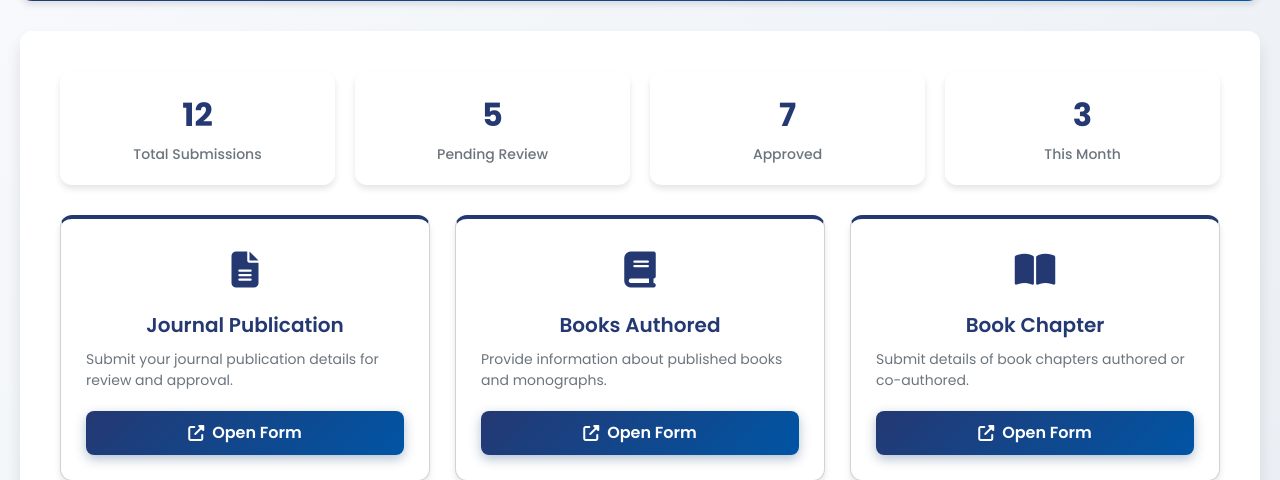
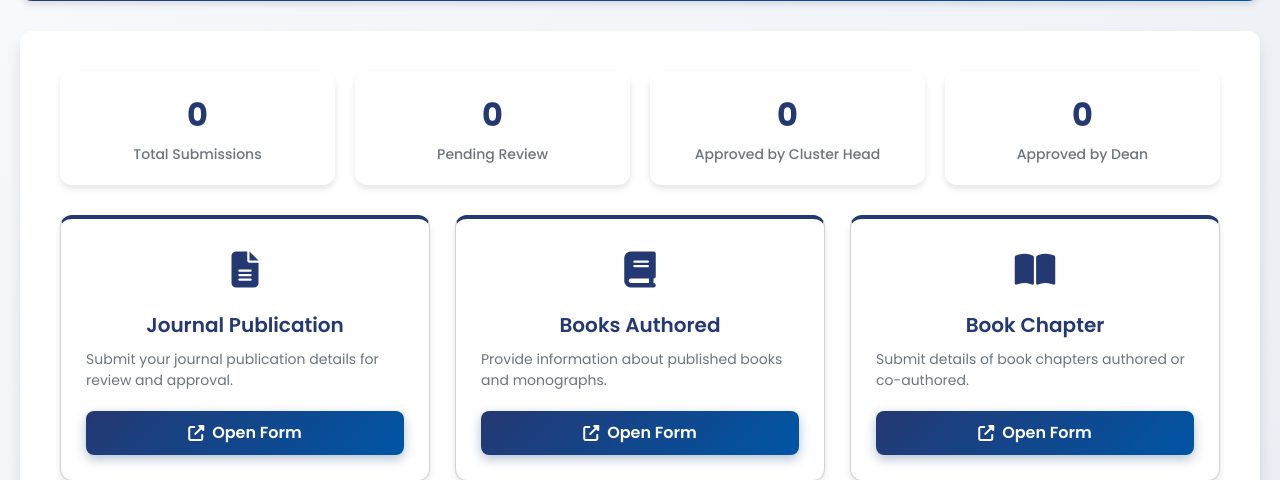
Before and after one commit to Rudrakshsachdev/IILM_FacultyConnect, a Django app: page /research-form/ in a window 1280 px wide. Shown: the part 164-644 px from the top of the page. Run offline with Django 5.2, Linux system fonts and the light colour scheme.

Commit message:
Add dynamic statistics to research forms page

```diff
--- a/Faculty_Portal/accounts/templates/research_forms.html
+++ b/Faculty_Portal/accounts/templates/research_forms.html
@@ -29,20 +29,20 @@
         <!-- Stats Section -->
         <div class="stats-container">
             <div class="stat-card">
-                <div class="stat-number">12</div>
+                <div class="stat-number">{{ total_count }}</div>
                 <div class="stat-label">Total Submissions</div>
             </div>
             <div class="stat-card">
-                <div class="stat-number">5</div>
+                <div class="stat-number">{{ pending_count }}</div>
                 <div class="stat-label">Pending Review</div>
             </div>
             <div class="stat-card">
-                <div class="stat-number">7</div>
-                <div class="stat-label">Approved</div>
+                <div class="stat-number">{{ approved_by_cluster_head }}</div>
+                <div class="stat-label">Approved by Cluster Head</div>
             </div>
             <div class="stat-card">
-                <div class="stat-number">3</div>
-                <div class="stat-label">This Month</div>
+                <div class="stat-number">{{ approved_by_dean }}</div>
+                <div class="stat-label">Approved by Dean</div>
             </div>
         </div>
 
--- a/Faculty_Portal/accounts/views.py
+++ b/Faculty_Portal/accounts/views.py
@@ -963,7 +963,17 @@ def dean_review_journal(request, pk):
     return render(request, 'dean_review_journal.html', {'submission': submission, 'total_count': total_count, 'approved_count': approved_count, 'rejected_count': rejected_count})
 
 def research_form(request):
-    return render(request, 'research_forms.html')
+    total_count = JournalPublication.objects.count() + ConferencePublication.objects.count() + ResearchProject.objects.count() + Patents.objects.count() + Copyright.objects.count() + PhdGuidance.objects.count() + BookChapter.objects.count() + BooksAuthored.objects.count() + ConsultancyProjects.objects.count() + EditorialRoles.objects.count() + ReviewerRoles.objects.count() + AwardsAchievements.objects.count() + IndustryCollaboration.objects.count()
+
+
+    pending_count = JournalPublication.objects.filter(dean_status='pending').count() + ConferencePublication.objects.filter(dean_status='pending').count() + ResearchProject.objects.filter(overall_status='pending').count() + Patents.objects.filter(dean_status='pending').count() + Copyright.objects.filter(dean_status='pending').count() + PhdGuidance.objects.filter(dean_status='pending').count() + BookChapter.objects.filter(dean_status='pending').count() + BooksAuthored.objects.filter(dean_status='pending').count() + ConsultancyProjects.objects.filter(dean_status='pending').count() + EditorialRoles.objects.filter(dean_status='pending').count() + ReviewerRoles.objects.filter(dean_status='pending').count() + AwardsAchievements.objects.filter(dean_status='pending').count() + IndustryCollaboration.objects.filter(dean_status='pending').count()
+
+    approved_by_cluster_head = JournalPublication.objects.filter(cluster_head_status='approved').count() + ConferencePublication.objects.filter(cluster_head_status='approved').count() + ResearchProject.objects.filter(cluster_head_status='approved').count() + Patents.objects.filter(cluster_head_status='approved').count() + Copyright.objects.filter(cluster_head_status='approved').count() + PhdGuidance.objects.filter(cluster_head_status='approved').count() + BookChapter.objects.filter(cluster_head_status='approved').count() + BooksAuthored.objects.filter(cluster_head_status='approved').count() + ConsultancyProjects.objects.filter(cluster_head_status='approved').count() + EditorialRoles.objects.filter(cluster_head_status='approved').count() + ReviewerRoles.objects.filter(cluster_head_status='approved').count() + AwardsAchievements.objects.filter(cluster_head_status='approved').count() + IndustryCollaboration.objects.filter(cluster_head_status='approved').count()
+
+
+    approved_by_dean = JournalPublication.objects.filter(dean_status='approved').count() + ConferencePublication.objects.filter(dean_status='approved').count() + ResearchProject.objects.filter(overall_status='approved').count() + Patents.objects.filter(dean_status='approved').count() + Copyright.objects.filter(dean_status='approved').count() + PhdGuidance.objects.filter(dean_status='approved').count() + BookChapter.objects.filter(dean_status='approved').count() + BooksAuthored.objects.filter(dean_status='approved').count() + ConsultancyProjects.objects.filter(dean_status='approved').count() + EditorialRoles.objects.filter(dean_status='approved').count() + ReviewerRoles.objects.filter(dean_status='approved').count() + AwardsAchievements.objects.filter(dean_status='approved').count() + IndustryCollaboration.objects.filter(dean_status='approved').count()
+
+    return render(request, 'research_forms.html', {'total_count': total_count, 'pending_count': pending_count, 'approved_by_cluster_head': approved_by_cluster_head, 'approved_by_dean': approved_by_dean})
 
 def conference_publication(request):
     if 'user_id' not in request.session:
```
